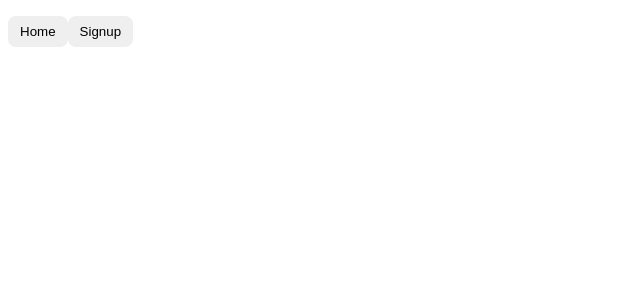
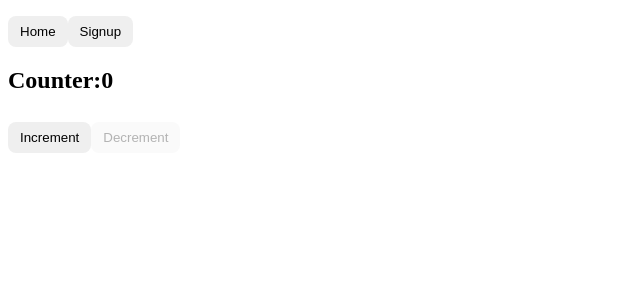
Before and after one commit to Uzmakh/ImranReact, a React (Vite) app in the folder learnwithimran/: page / in a window 1280 px wide. Shown: the top 300 px of the page, without its empty margins (0-640 px from the left). Built offline with nearby package versions, Linux system fonts and the light colour scheme.

Commit message:
Added useEffectScenario-Class3

```diff
--- a/learnwithimran/src/App.jsx
+++ b/learnwithimran/src/App.jsx
@@ -1,10 +1,12 @@
 import { useState } from "react";
 import HomePage from "./pages/Home";
 import Signup from "./pages/Signup";
+import UseEffectScenario from "./components/useEffect";
 
 const App = () => {
   const [page, setPage] = useState();
   return (
+    <>
     <div>
       <button onClick={() => setPage("home")}>Home</button>
       <button onClick={() => setPage("signup")}>Signup</button>
@@ -12,6 +14,9 @@ const App = () => {
       {page === "home" && <HomePage name={"Code Village"} />}
       {page === "signup" && <Signup />}
     </div>
+
+      <UseEffectScenario />
+    </>
   );
 };
 
--- /dev/null
+++ b/learnwithimran/src/components/useEffect/index.jsx
@@ -0,0 +1,42 @@
+import { useEffect, useState } from "react";
+
+const UseEffectScenario = () => {
+  const [count, setCount] = useState(0);
+  const [disableIncrement, setDisableIncrement] = useState(false);
+  const [disableDecrement, setDisableDercrement] = useState(false);
+
+  useEffect(() => {
+    if (count >= 10) {
+      // eslint-disable-next-line react-hooks/set-state-in-effect
+      setDisableIncrement(true);
+    } else {
+      setDisableIncrement(false);
+    }
+
+    if (count <= 0) {
+      setDisableDercrement(true);
+    } else {
+      setDisableDercrement(false);
+    }
+  }, [count]);
+
+  const handleIncrement = () => {
+    setCount(count + 1);
+  };
+  const handleDecrement = () => {
+    setCount(count - 1);
+  };
+  return (
+    <div>
+      <h2>Counter:{count}</h2>
+      <button onClick={handleIncrement} disabled={disableIncrement}>
+        Increment
+      </button>
+      <button onClick={handleDecrement} disabled={disableDecrement}>
+        Decrement
+      </button>
+    </div>
+  );
+};
+
+export default UseEffectScenario;
```
